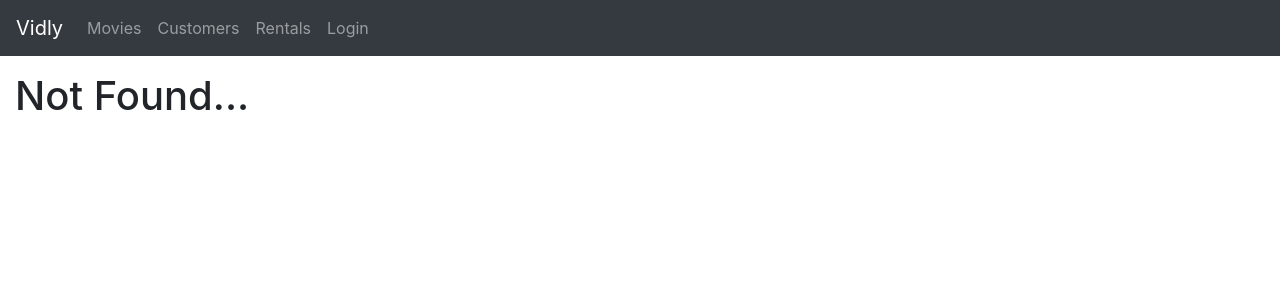
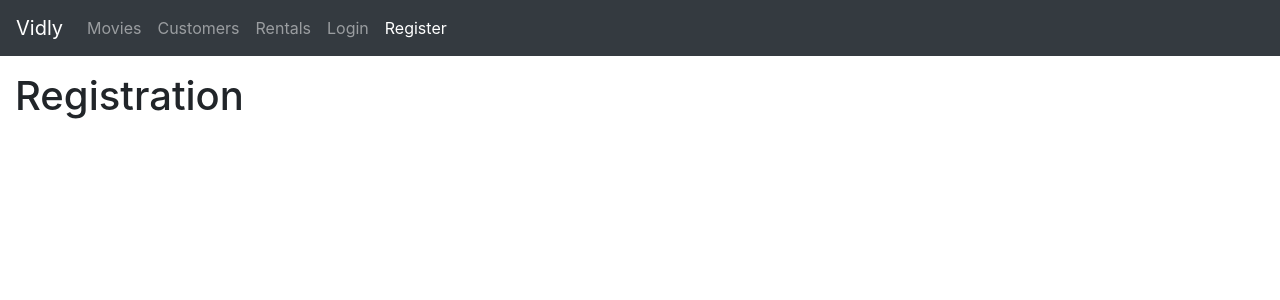
Before and after one commit to valleyman89/vidly-react-front-end, a React (Create React App) app: page /register in a window 1280 px wide. Before the commit this address led to /not-found. Shown: the top 300 px of the page. Built offline with nearby package versions, Linux system fonts and the light colour scheme.

Commit message:
initialise Register component

```diff
--- a/src/App.js
+++ b/src/App.js
@@ -8,6 +8,7 @@
 import NotFound from "./components/notFound";
 import React from "react";
 import Rentals from "./components/rentals";
+import Register from "./components/registerForm";
 
 function App() {
   return (
@@ -19,6 +20,7 @@
         <Switch>
           <Route path="/movies/:id" component={MovieForm}></Route>
           <Route path="/login" component={LoginForm}></Route>
+          <Route path="/register" component={Register} />
           <Route path="/movies" component={Movies}></Route>
           <Route path="/customers" component={Customers}></Route>
           <Route path="/rentals" component={Rentals}></Route>
--- a/src/components/Navbar.jsx
+++ b/src/components/Navbar.jsx
@@ -28,6 +28,11 @@
             Login
           </NavLink>
         </li>
+        <li className="nav-item">
+          <NavLink className="nav-link" to="/Register">
+            Register
+          </NavLink>
+        </li>
       </ul>
     </nav>
   );
--- /dev/null
+++ b/src/components/registerForm.jsx
@@ -0,0 +1,12 @@
+import React, { Component } from "react";
+import Form from "./common/form";
+import Joi from "joi-browser";
+
+class Register extends Form {
+  state = {};
+  render() {
+    return <h1>Registration</h1>;
+  }
+}
+
+export default Register;
```
